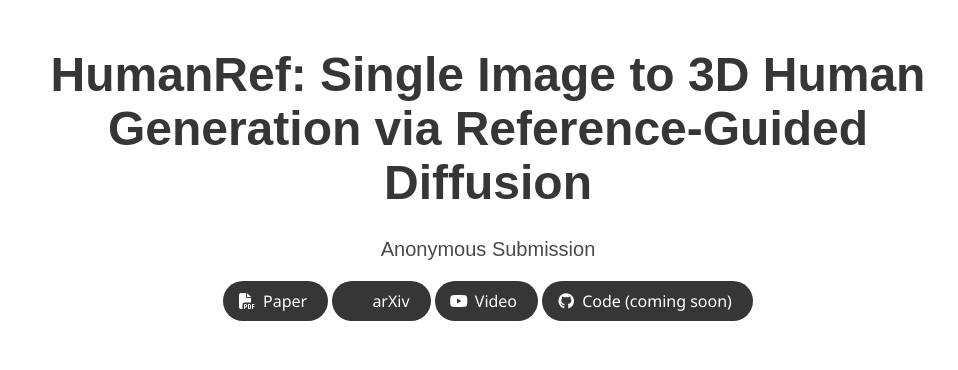
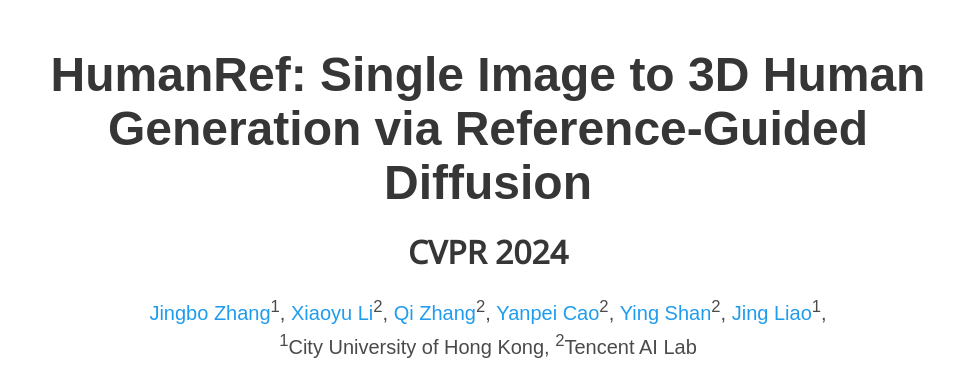
Before and after one commit to eckertzhang/HumanRef.github.io, a plain HTML site: page index.html in a window 1280 px wide. Shown: the top 370 px of the page, without its empty margins (152-1110 px from the left). Drawn offline with nearby package versions, Linux system fonts and the light colour scheme; some icons are missing; a web font is replaced by a local one.

Commit message:
update202403

```diff
--- a/index.html
+++ b/index.html
@@ -48,8 +48,8 @@
       <div class="columns is-centered">
         <div class="column has-text-centered">
           <h1 class="title is-1 publication-title">HumanRef: Single Image to 3D Human Generation via Reference-Guided Diffusion</h1>
-          <!-- <h1 class="title is-3">CVPR 2024</h1> -->
-          <!-- <div class="is-size-5 publication-authors">
+          <h1 class="title is-3">CVPR 2024</h1>
+          <div class="is-size-5 publication-authors">
             <span class="author-block">
               <a href="https://eckertzhang.github.io/">Jingbo Zhang</a><sup>1</sup>,</span>
             <span class="author-block">
@@ -67,10 +67,10 @@
           <div class="is-size-5 publication-authors">
             <span class="author-block"><sup>1</sup>City University of Hong Kong,</span>
             <span class="author-block"><sup>2</sup>Tencent AI Lab</span>
-          </div> -->
-          <div class="is-size-5 publication-authors">
+          </div>
+          <!-- <div class="is-size-5 publication-authors">
             Anonymous Submission
-          </div>
+          </div>  -->
 
           <div class="column has-text-centered">
             <div class="publication-links">
```
